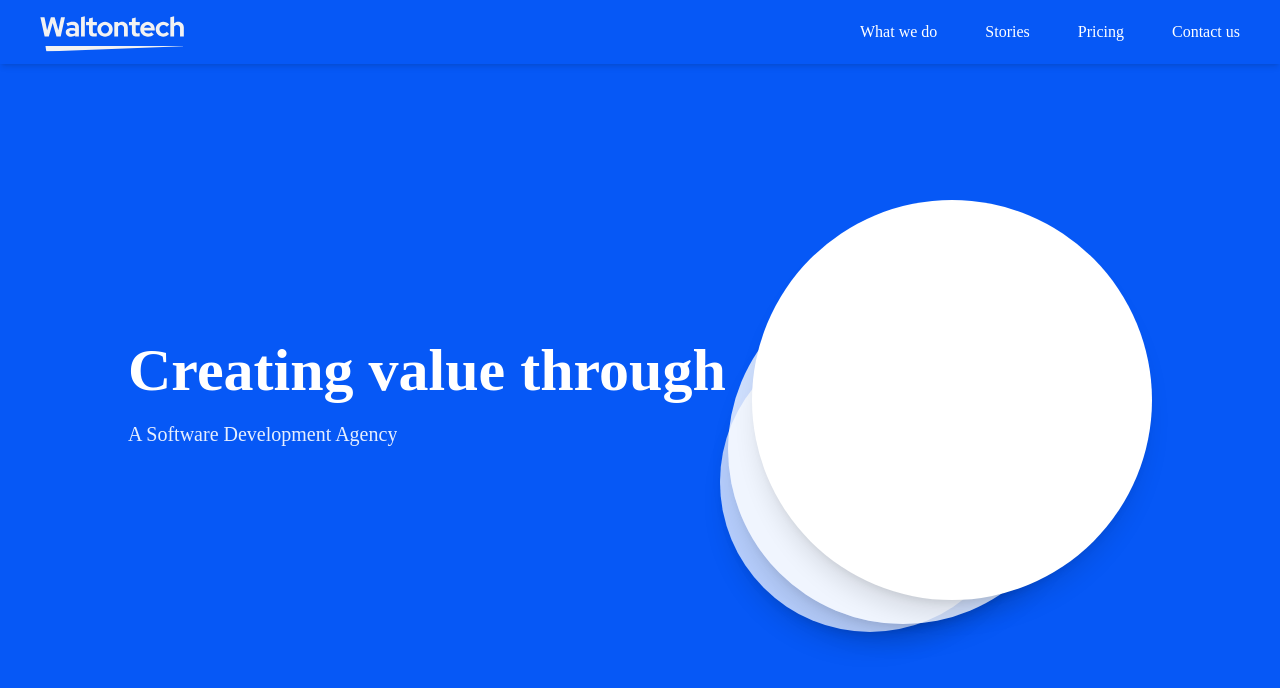
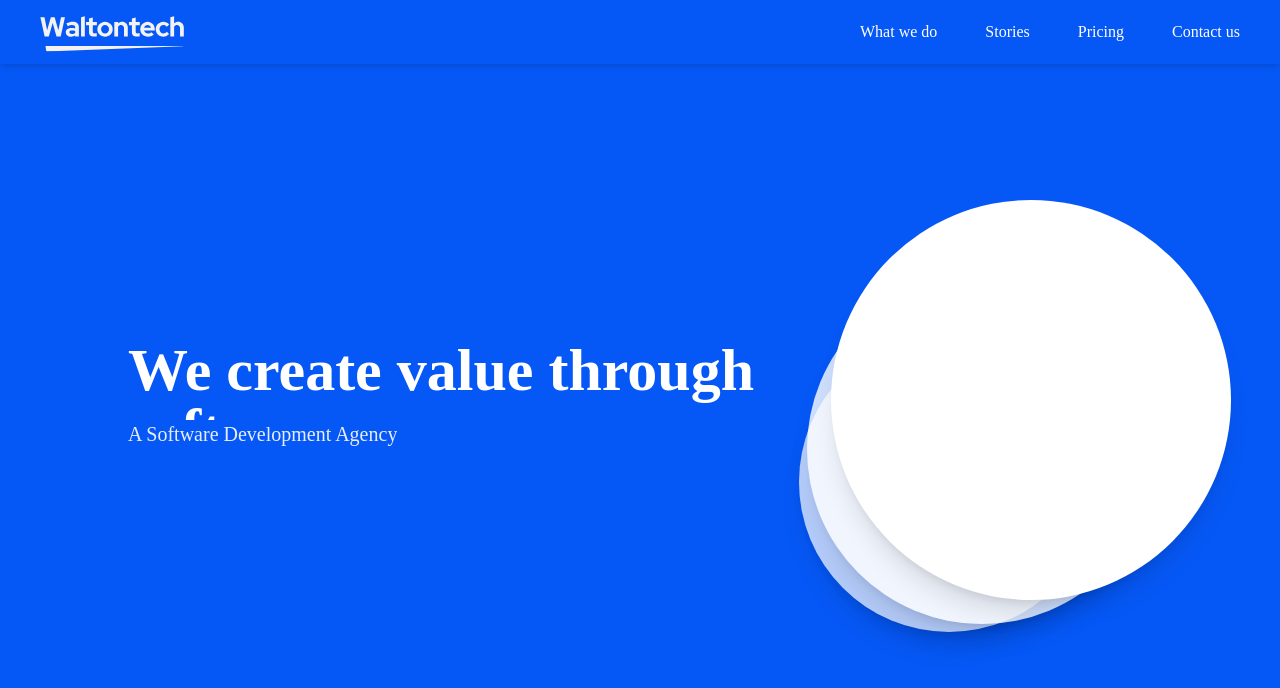
Before and after one commit to hassanhamza930/Waltontech, a React (Create React App) app: page / in a window 1280 px wide. Shown: the top 688 px of the page. Built offline with nearby package versions, Linux system fonts and the light colour scheme.

Commit message:
basic layout setup.

```diff
--- a/src/pages/landingPage/landingPage.tsx
+++ b/src/pages/landingPage/landingPage.tsx
@@ -15,7 +15,7 @@ function LandingPage() {
                 <div className=" flex flex-col justify-start items-start">
                     <div className="h-20 overflow-y-hidden">
                         <div className="flex flex-row justify-center items-center">
-                            <motion.div initial={{ opacity: 0, y: 100 }} animate={{ opacity: 1, y: 0 }} transition={{ duration: 1.2, delay: 0.3 }} ><Heading text="Creating value through"></Heading></motion.div>
+                            <motion.div initial={{ opacity: 0, y: 100 }} animate={{ opacity: 1, y: 0 }} transition={{ duration: 1.2, delay: 0.3 }} ><Heading text="We create value through software."></Heading></motion.div>
                             {/* Need to add a rolling text here called Design/ Develop/AI */}
                         </div>
                     </div>
```
